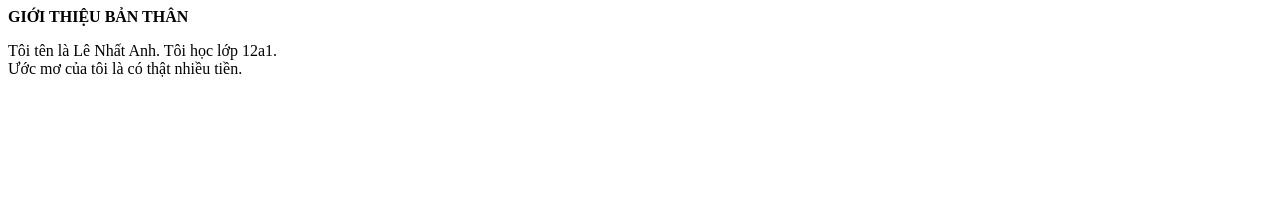
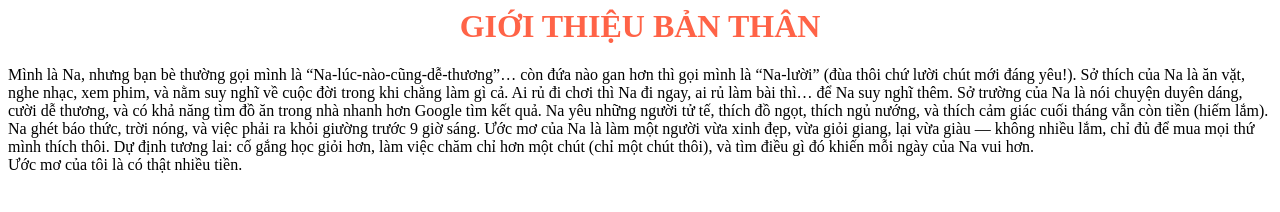
Before and after one commit to nhanhhlee/Nhat-Anh, a plain HTML site: page index.html in a window 1280 px wide. Drawn offline with Linux system fonts and the light colour scheme.

Commit message:
Update index.html

```diff
--- a/index.html
+++ b/index.html
@@ -3,11 +3,16 @@
     <meta charset="UTF-8">
   </head>
   <body>
-   <b>GIỚI THIỆU BẢN THÂN</b>
+   <h1 style="color: tomato; text-align: center;"> GIỚI THIỆU BẢN THÂN </h1>
     <p>
-    Tôi tên là Lê Nhất Anh.
-    Tôi học lớp 12a1.<br>
-    Ước mơ của tôi là có thật nhiều tiền.
+   Mình là Na, nhưng bạn bè thường gọi mình là “Na-lúc-nào-cũng-dễ-thương”… còn đứa nào gan hơn thì gọi mình là “Na-lười” (đùa thôi chứ lười chút mới đáng yêu!).
+      Sở thích của Na là ăn vặt, nghe nhạc, xem phim, và nằm suy nghĩ về cuộc đời trong khi chẳng làm gì cả. Ai rủ đi chơi thì Na đi ngay, ai rủ làm bài thì… để Na suy nghĩ thêm.
+      Sở trường của Na là nói chuyện duyên dáng, cười dễ thương, và có khả năng tìm đồ ăn trong nhà nhanh hơn Google tìm kết quả.
+      Na yêu những người tử tế, thích đồ ngọt, thích ngủ nướng, và thích cảm giác cuối tháng vẫn còn tiền (hiếm lắm).
+      Na ghét báo thức, trời nóng, và việc phải ra khỏi giường trước 9 giờ sáng.
+      Ước mơ của Na là làm một người vừa xinh đẹp, vừa giỏi giang, lại vừa giàu — không nhiều lắm, chỉ đủ để mua mọi thứ mình thích thôi.
+      Dự định tương lai: cố gắng học giỏi hơn, làm việc chăm chỉ hơn một chút (chỉ một chút thôi), và tìm điều gì đó khiến mỗi ngày của Na vui hơn.<br>
+      Ước mơ của tôi là có thật nhiều tiền.
       </p>
   </body>
 </html>
```
